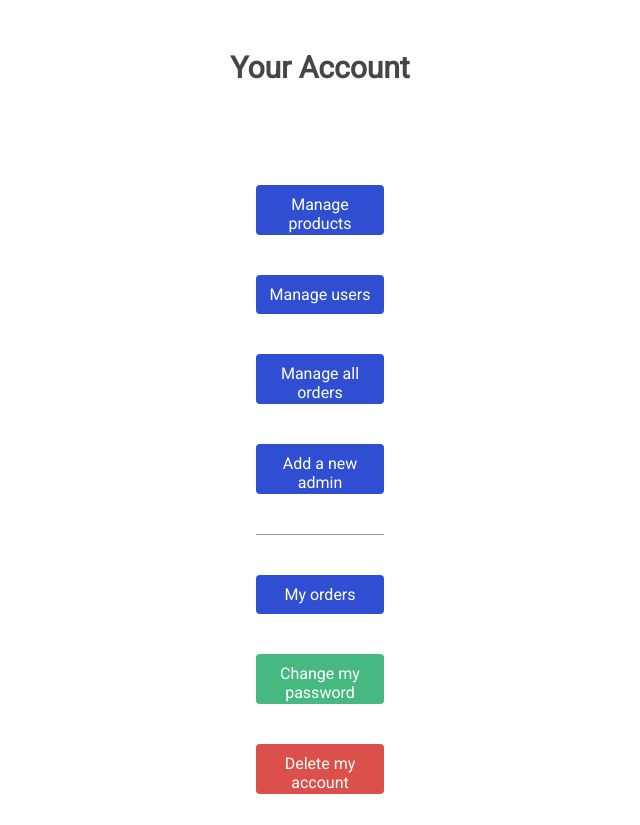
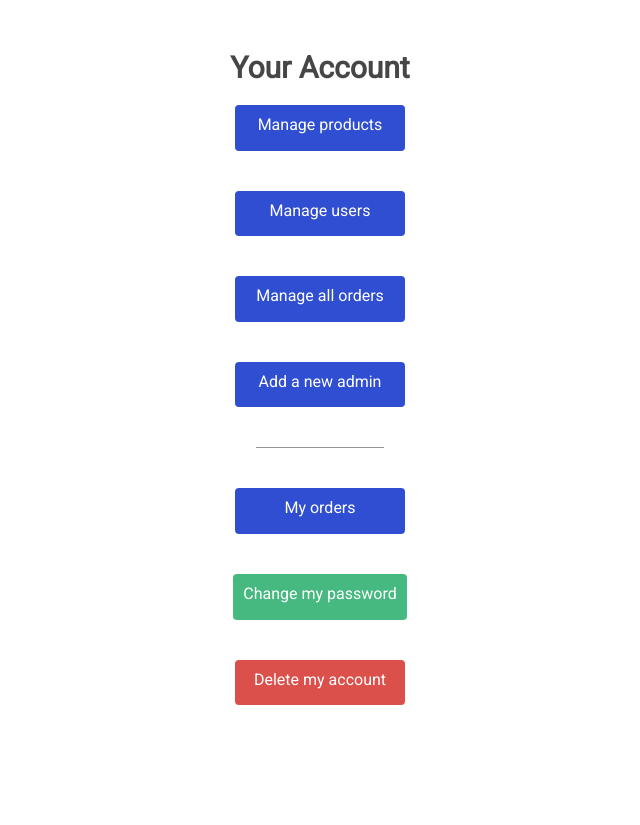
Before and after one commit to bouplusbou/42-ft_minishop, a PHP site: page /account.php in a window 1280 px wide. Shown: the part 95-920 px from the top of the page, without its empty margins (320-960 px from the left). After the commit the page ends 800 px from the top, so only its background shows below. Run offline with PHP 8.4, Linux system fonts and the light colour scheme; the visitor is signed in with stand-in values (Sample User, id 1); some libraries are stand-ins or nearby versions.

Commit message:
fixed css for user orders and bug in the css of the account page

```diff
--- a/css/account.css
+++ b/css/account.css
@@ -10,8 +10,9 @@ h1 {
 .account_container {
 	display: flex;
 	flex-direction: column;
+    justify-content: center;
+	align-items: center;
 	height: 80vh;
-	margin: 100px 45vw;
 }
 
 .account_container > a {
@@ -20,6 +21,7 @@ h1 {
 	font-size: 100%;
 	font-family: 'Roboto', sans-serif;
 	border: 0;
+    min-width: 150px;
 	margin-bottom: 40px;
 	border-radius: 4px;
 	padding: 10px;
```
Also changed, not shown: user_orders.php (+7 -9 lines), admin_orders.php (indentation only).
